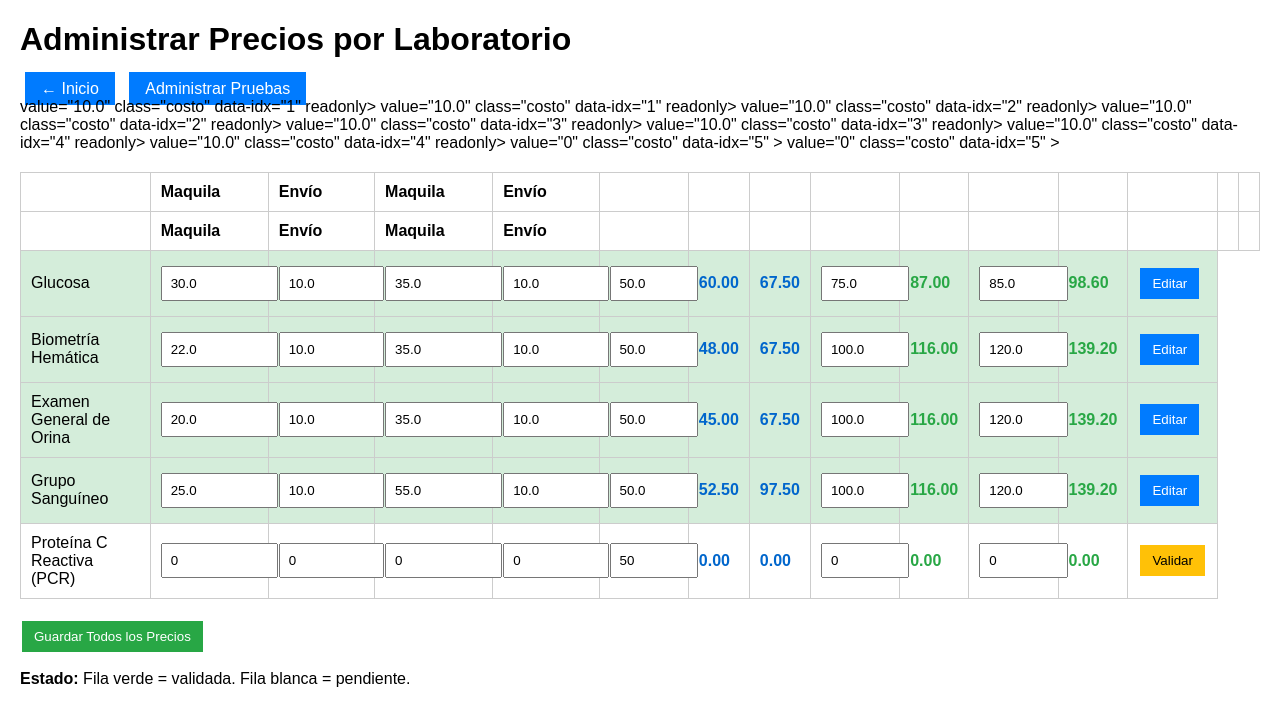
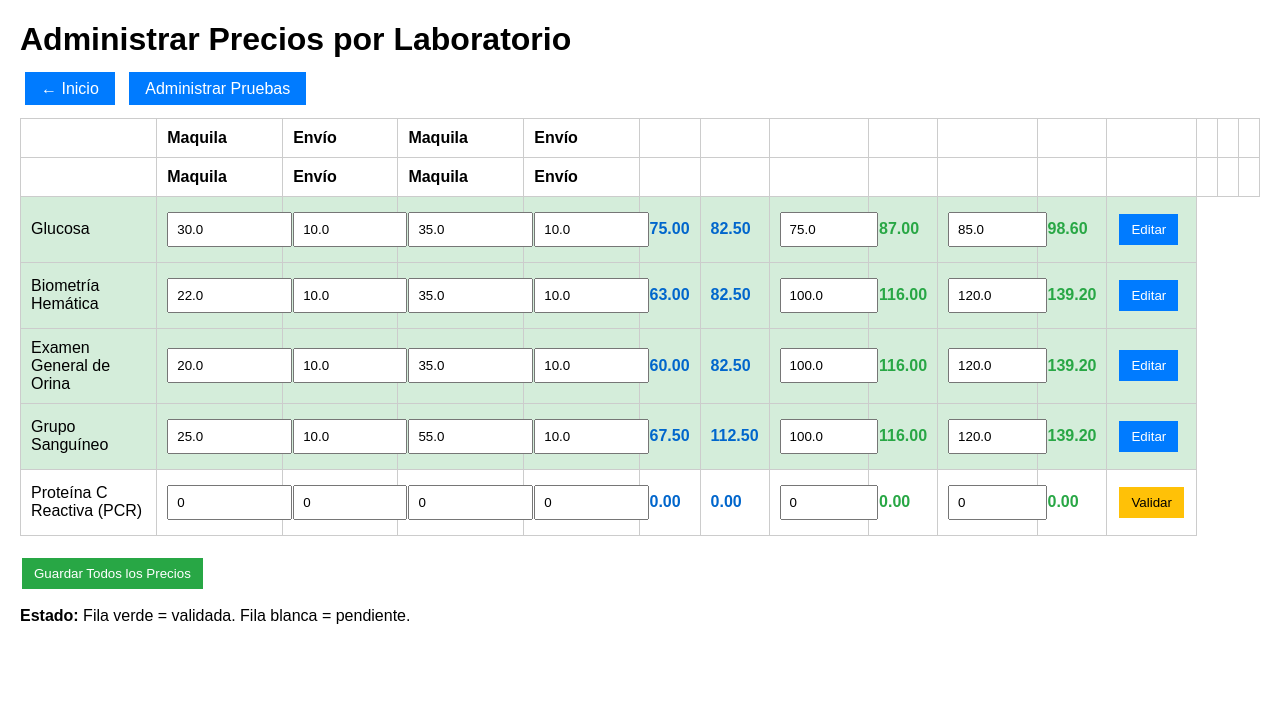
Before and after one commit to qfbwilsonmay-ai/care-laboratorio, a Flask app: page /admin/precios in a window 1280 px wide. Shown: the top 726 px of the page. Run offline with Flask 3, Linux system fonts and the light colour scheme; the visitor is signed in with stand-in values (Sample User, id 1).

Commit message:
Corregido: estructura de tabla en admin_precios sin materiales

```diff
--- a/templates/admin_precios.html
+++ b/templates/admin_precios.html
@@ -76,14 +76,9 @@
                 </td>
                 <!-- Costos Matriz -->
                 <td><input type="number" step="0.01" name="maquila_matriz_{{ loop.index }}" value="{{ matriz.maquila if matriz.maquila else 0 }}" class="costo" data-idx="{{ loop.index }}" {{ 'readonly' if validado else '' }}></td>
-<!-- Materiales eliminado --> value="{{ matriz.materiales if matriz.materiales else 0 }}" class="costo" data-idx="{{ loop.index }}" {{ 'readonly' if validado else '' }}></td>
-                <td><input type="number" step="0.01" name="envio_matriz_{{ loop.index }}" value="{{ matriz.envio if matriz.envio else 0 }}" class="costo" data-idx="{{ loop.index }}" {{ 'readonly' if validado else '' }}></td>
-                <!-- Costos SIGMA -->
-                <td><input type="number" step="0.01" name="maquila_sigma_{{ loop.index }}" value="{{ sigma.maquila if sigma.maquila else 0 }}" class="costo" data-idx="{{ loop.index }}" {{ 'readonly' if validado else '' }}></td>
-                <!-- Materiales eliminado --> value="{{ sigma.materiales if sigma.materiales else 0 }}" class="costo" data-idx="{{ loop.index }}" {{ 'readonly' if validado else '' }}></td>
-                <td><input type="number" step="0.01" name="envio_sigma_{{ loop.index }}" value="{{ sigma.envio if sigma.envio else 0 }}" class="costo" data-idx="{{ loop.index }}" {{ 'readonly' if validado else '' }}></td>
-                <!-- Ganancia -->
-                <td><input type="number" step="0.1" name="ganancia_{{ loop.index }}" value="{{ precio.ganancia_porcentaje if precio.ganancia_porcentaje else 50 }}" class="ganancia" data-idx="{{ loop.index }}" required {{ 'readonly' if validado else '' }}></td>
+<td><input type="number" step="0.01" name="envio_matriz_{{ loop.index }}" value="{{ matriz.envio if matriz.envio else 0 }}" class="costo" data-idx="{{ loop.index }}" {{ 'readonly' if validado else '' }}></td>
+<td><input type="number" step="0.01" name="maquila_sigma_{{ loop.index }}" value="{{ sigma.maquila if sigma.maquila else 0 }}" class="costo" data-idx="{{ loop.index }}" {{ 'readonly' if validado else '' }}></td>
+<td><input type="number" step="0.01" name="envio_sigma_{{ loop.index }}" value="{{ sigma.envio if sigma.envio else 0 }}" class="costo" data-idx="{{ loop.index }}" {{ 'readonly' if validado else '' }}></td>
                 <!-- Precio Sugerido (Matriz) -->
                 <td class="sugerido" id="sugerido_matriz_{{ loop.index }}">
                     {{ "%.2f"|format(precio.precio_sugerido_matriz if precio.precio_sugerido_matriz else 0) }}
```
